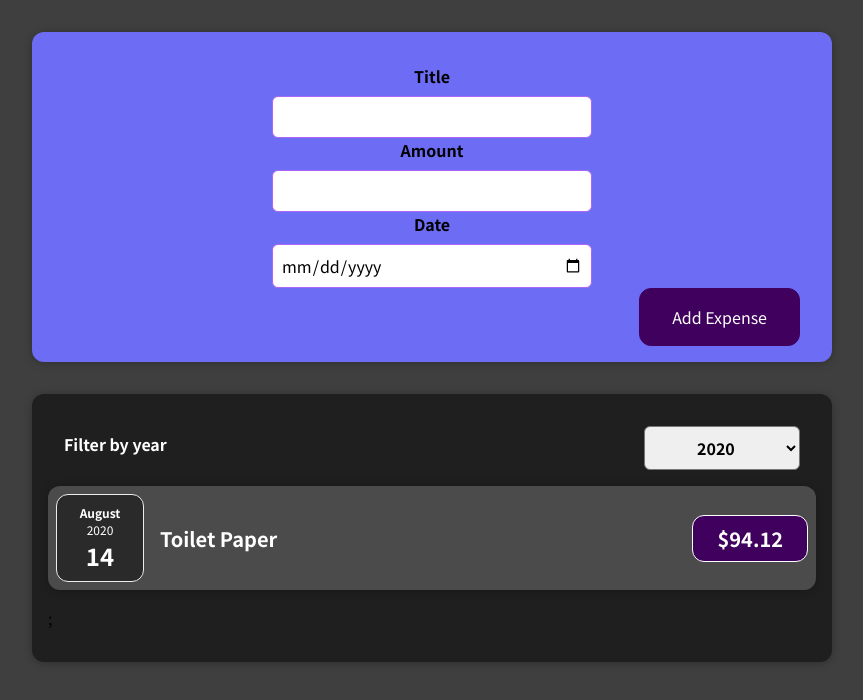
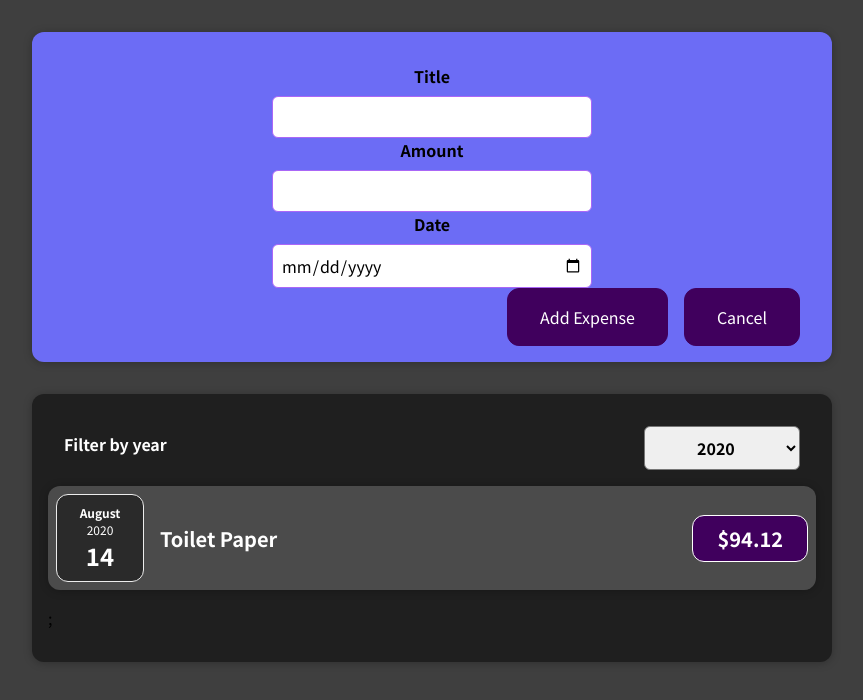
Before and after one commit to jalonghurst/expenses_dashboard, a React (Create React App) app: page / in a window 1280 px wide. Shown: the top 700 px of the page, without its empty margins (208-1071 px from the left). Built offline with nearby package versions, Linux system fonts and the light colour scheme.

Commit message:
adding button

```diff
--- a/src/components/Expenses/Expenses.js
+++ b/src/components/Expenses/Expenses.js
@@ -1,8 +1,9 @@
 import React,{useState} from "react";
 
-import ExpensesList from "./ExpensesList";
+
 import Card from "../UI/Card";
 import ExpensesFilter from "./ExpensesFilter";
+import ExpensesList from "./ExpensesList";
 import "./Expenses.css";
 
 const Expenses = (props) => {
--- a/src/components/NewExpense/ExpenseForm.js
+++ b/src/components/NewExpense/ExpenseForm.js
@@ -55,10 +55,7 @@ const ExpenseForm = (props) => {
       <div className="new-expense__controls"></div>
       <div className="new-expense__control">
         <label>Title</label>
-        <input
-        type="text"
-        value={enteredTitle}
-        onChange={titleChangeHandler} />
+        <input type="text" value={enteredTitle} onChange={titleChangeHandler} />
       </div>
       <div className="new-expense__control">
         <label>Amount</label>
@@ -82,6 +79,7 @@ const ExpenseForm = (props) => {
       </div>
       <div className="new-expense__actions">
         <button type="submit">Add Expense</button>
+        <button type="submit">Cancel</button>
       </div>
     </form>
   );
```
